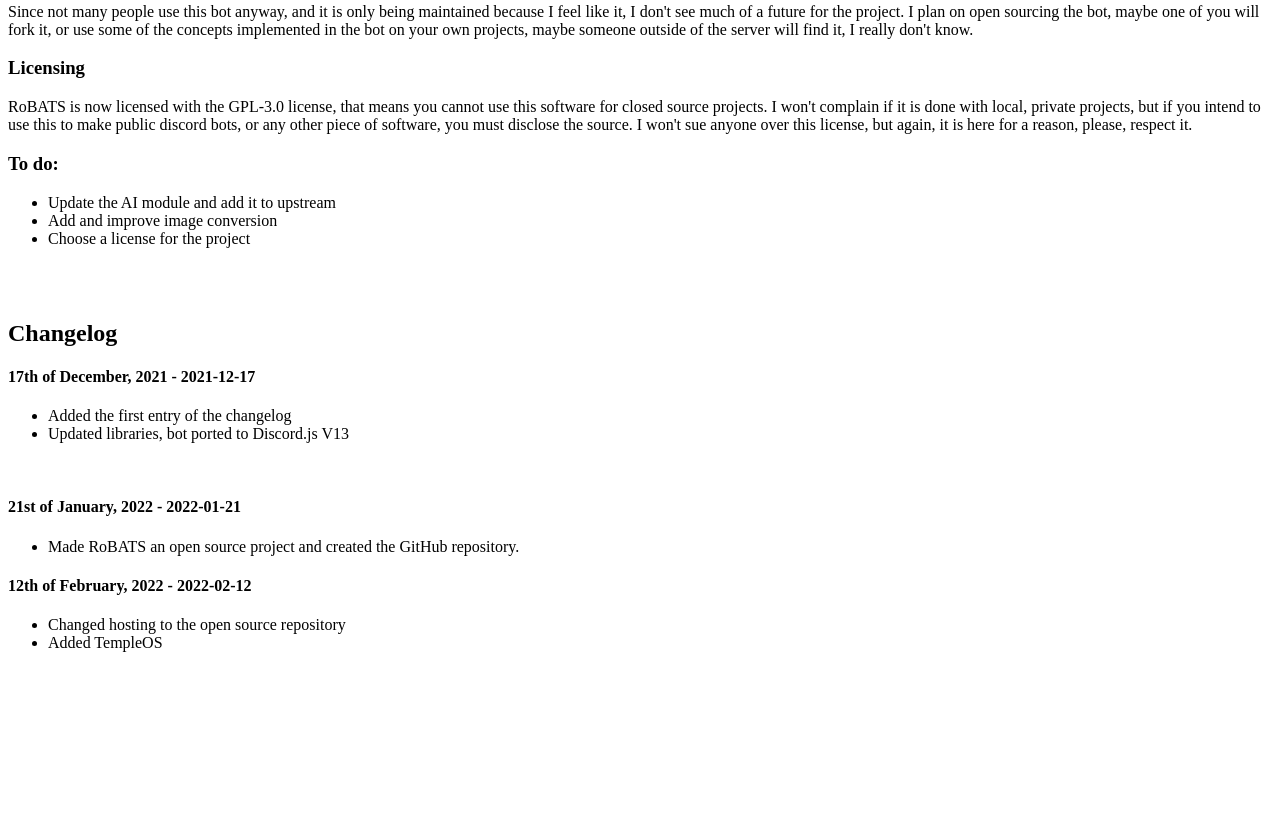
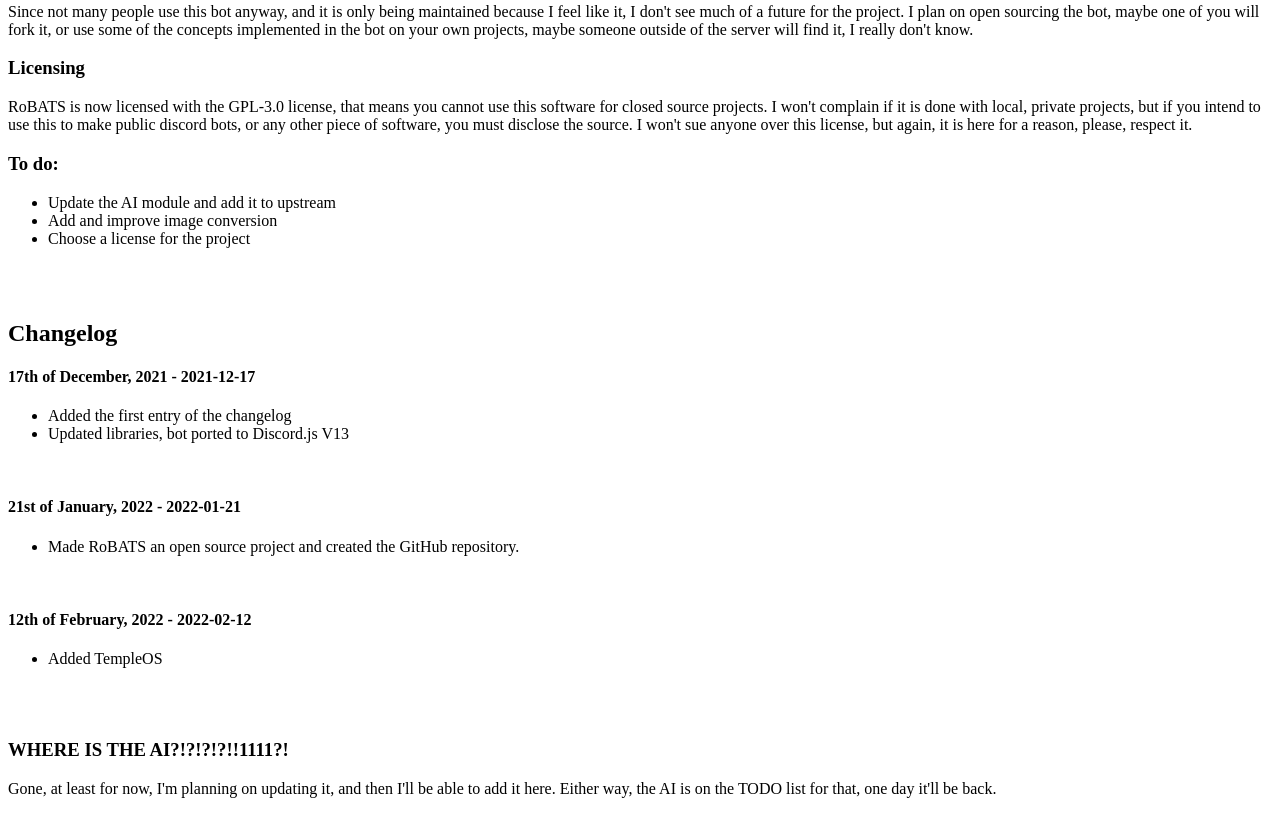
Before and after one commit to Bro-mine/OpenBATS, a website: page changelog.html in a window 1280 px wide. Shown: the part 302-1116 px from the top of the page. Before the commit the page ends 970 px from the top, so only its background shows below. Drawn offline with Linux system fonts and the light colour scheme.

Commit message:
Hosting has yet to be configured

```diff
--- a/changelog.html
+++ b/changelog.html
@@ -37,11 +37,14 @@
 	      <ul>
 		<li>Made RoBATS an open source project and created the GitHub repository.</li>
 	      </ul>
+	  <br>
 	  <h4>12th of February, 2022 - 2022-02-12</h4>
 	      <ul>
-	        <li>Changed hosting to the open source repository</li>
 		<li>Added TempleOS</li>
 	      </ul>
-
+	  <br>
+	  <br>
+	  <h3><strong>WHERE IS THE AI?!?!?!?!!1111?!</strong></h3>
+	  <p>Gone, at least for now, I'm planning on updating it, and then I'll be able to add it here. Either way, the AI is on the TODO list for that, one day it'll be back.</p>
 </body>
 </html>
--- a/src/commands/help.js
+++ b/src/commands/help.js
@@ -27,7 +27,7 @@
 		**eat** - Same as before, but with food
 		**invite** - lol like anyone's gonna use this
 		**incorrect** - Incorrect quote generator, supports 1 to 4 names
-		**chatbot** - Just ping RoBATS, and say something!
+		**chatbot** - Just ping RoBATS, and say something! - **Deactivated for now**
                 **changelog** - Sends a copy of the changelog file
 		\n\nmore commands will appear as new features are added. The chatbot function does not require invoking a command such as "-chatbot", just read the description for that one.
 		`, inline: true });
```
